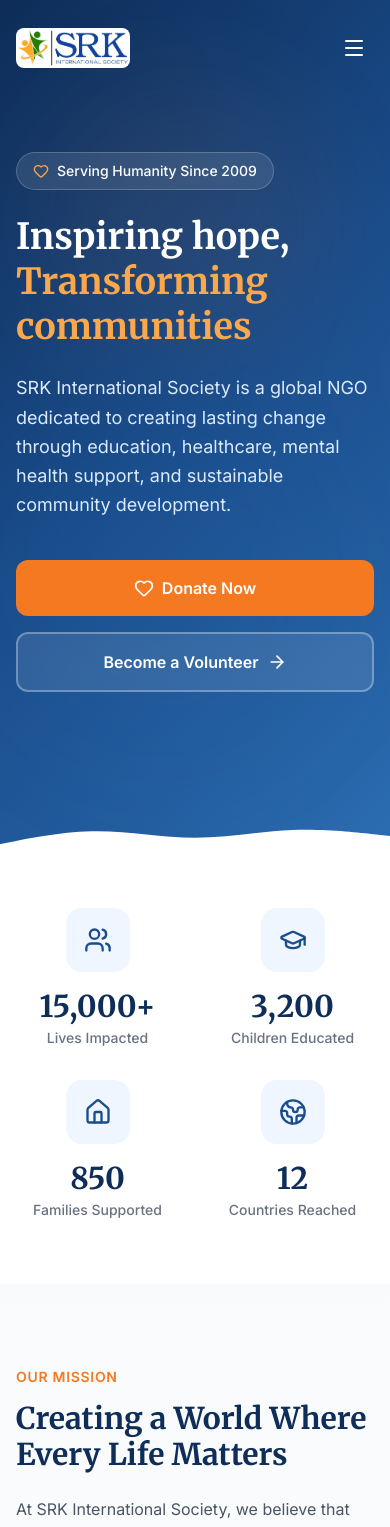
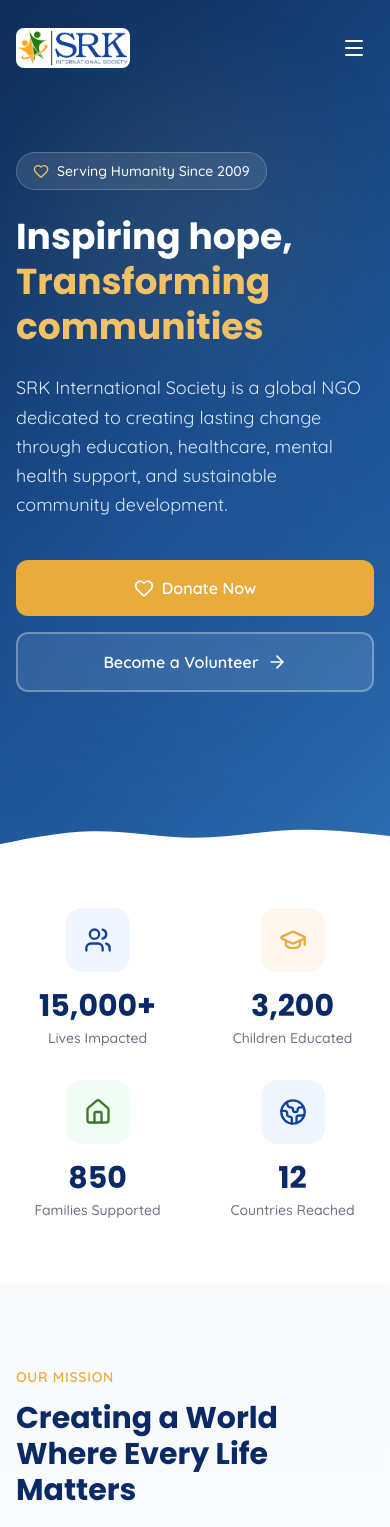
Before and after one commit to felicity0000/srk-international, a React (Vite) app: page / in a window 390 px wide. Shown: the top 1527 px of the page. Built offline with nearby package versions, Linux system fonts and the light colour scheme.

Commit message:
srk international society website

```diff
--- a/src/components/Navbar.tsx
+++ b/src/components/Navbar.tsx
@@ -110,7 +110,7 @@ export default function Navbar({ currentPage, onNavigate }: NavbarProps) {
           {/* CTA Button */}
           <button
             onClick={() => handleNav('donate')}
-            className="hidden lg:block bg-srk-orange hover:bg-orange-600 text-white font-semibold text-sm px-5 py-2.5 rounded-lg transition-all duration-300 hover:shadow-lg hover:scale-105"
+            className="hidden lg:block bg-srk-orange hover:bg-srk-orange-light text-white font-semibold text-sm px-5 py-2.5 rounded-lg transition-all duration-300 hover:shadow-lg hover:scale-105"
           >
             Donate Now
           </button>
@@ -150,7 +150,7 @@ export default function Navbar({ currentPage, onNavigate }: NavbarProps) {
             ))}
             <button
               onClick={() => handleNav('donate')}
-              className="w-full mt-3 bg-srk-orange text-white font-semibold py-3 rounded-lg text-sm hover:bg-orange-600 transition-colors"
+              className="w-full mt-3 bg-srk-orange text-white font-semibold py-3 rounded-lg text-sm hover:bg-srk-orange-light transition-colors"
             >
               Donate Now
             </button>
--- a/src/index.css
+++ b/src/index.css
@@ -1,31 +1,31 @@
-@import url('https://fonts.googleapis.com/css2?family=Inter:wght@300;400;500;600;700&family=Merriweather:wght@400;700;900&display=swap');
+@import url('https://fonts.googleapis.com/css2?family=Quicksand:wght@400;500;600;700&family=Poppins:wght@400;500;600;700;800&display=swap');
 @import "tailwindcss";
 
 @theme {
-  --color-primary-50: #e8f0fb;
-  --color-primary-100: #c5d8f5;
-  --color-primary-200: #9bbde8;
-  --color-primary-300: #6fa1db;
-  --color-primary-400: #4d8ad2;
-  --color-primary-500: #2b73c9;
-  --color-primary-600: #1e5faa;
-  --color-primary-700: #1a4f91;
-  --color-primary-800: #163f78;
-  --color-primary-900: #0e2d58;
+  --color-primary-50: #e9edf8;
+  --color-primary-100: #c7d3ee;
+  --color-primary-200: #a1b4e2;
+  --color-primary-300: #7994d6;
+  --color-primary-400: #5a7cce;
+  --color-primary-500: #3b64c5;
+  --color-primary-600: #13439f;
+  --color-primary-700: #10388a;
+  --color-primary-800: #0d2d6f;
+  --color-primary-900: #091f4d;
 
-  --color-srk-blue: #1a4d8c;
-  --color-srk-blue-dark: #0e2d58;
-  --color-srk-blue-light: #2b6cb0;
-  --color-srk-orange: #f47920;
-  --color-srk-orange-light: #f9a84d;
-  --color-srk-green: #2e7d32;
-  --color-srk-green-light: #4caf50;
-  --color-srk-yellow: #f5c518;
+  --color-srk-blue: #13439f;
+  --color-srk-blue-dark: #0a2a66;
+  --color-srk-blue-light: #3d64b8;
+  --color-srk-orange: #e9ac3c;
+  --color-srk-orange-light: #f0c165;
+  --color-srk-green: #407729;
+  --color-srk-green-light: #5c9a44;
+  --color-srk-yellow: #e9ac3c;
   --color-srk-red: #c0392b;
   --color-srk-black: #1a1a1a;
 
-  --font-sans: Inter, system-ui, sans-serif;
-  --font-heading: Merriweather, Georgia, serif;
+  --font-sans: Quicksand, system-ui, sans-serif;
+  --font-heading: Poppins, system-ui, sans-serif;
 
   --animate-fade-in-up: fadeInUp 0.6s ease-out;
   --animate-fade-in: fadeIn 0.5s ease-out;
--- a/src/pages/About.tsx
+++ b/src/pages/About.tsx
@@ -12,6 +12,12 @@ const values = [
   { icon: Users, title: 'Collaboration', desc: 'We value partnerships and collective action to create greater community impact.' },
   { icon: Trophy, title: 'Excellence', desc: 'We pursue quality, innovation, and continuous improvement in all our initiatives.' },
   { icon: Globe2, title: 'Inclusion', desc: 'We embrace diversity and create opportunities for everyone regardless of age, gender, background, or belief.' },
+];
+
+const accentColors = [
+  { wrap: 'bg-blue-50 group-hover:bg-srk-blue', icon: 'text-srk-blue group-hover:text-white' },
+  { wrap: 'bg-orange-50 group-hover:bg-srk-orange', icon: 'text-srk-orange group-hover:text-white' },
+  { wrap: 'bg-green-50 group-hover:bg-srk-green', icon: 'text-srk-green group-hover:text-white' },
 ];
 
 const partnerReasons = [
@@ -121,15 +127,18 @@ export default function About({ onNavigate }: AboutProps) {
             <h2 className="section-title mt-3">What Guides Us</h2>
           </div>
           <div className="grid sm:grid-cols-2 lg:grid-cols-4 gap-6">
-            {values.map((value, i) => (
-              <div key={i} className="value-card text-center">
-                <div className="inline-flex items-center justify-center w-14 h-14 bg-blue-50 rounded-xl mb-4 mx-auto group-hover:bg-srk-orange transition-colors duration-300">
-                  <value.icon className="text-srk-blue group-hover:text-white transition-colors duration-300" size={26} />
+            {values.map((value, i) => {
+              const accent = accentColors[i % accentColors.length];
+              return (
+                <div key={i} className="value-card text-center group">
+                  <div className={`inline-flex items-center justify-center w-14 h-14 ${accent.wrap} rounded-xl mb-4 mx-auto transition-colors duration-300`}>
+                    <value.icon className={`${accent.icon} transition-colors duration-300`} size={26} />
+                  </div>
+                  <h3 className="font-heading font-bold text-srk-blue-dark mb-2">{value.title}</h3>
+                  <p className="text-sm text-gray-500 leading-relaxed">{value.desc}</p>
                 </div>
-                <h3 className="font-heading font-bold text-srk-blue-dark mb-2">{value.title}</h3>
-                <p className="text-sm text-gray-500 leading-relaxed">{value.desc}</p>
-              </div>
-            ))}
+              );
+            })}
           </div>
         </div>
       </section>
--- a/src/pages/Donate.tsx
+++ b/src/pages/Donate.tsx
@@ -15,6 +15,12 @@ const itemCategories = [
 ];
 
 const deliveryOptions = ['I will drop it off', 'Please arrange a pickup'];
+
+const accentColors = [
+  { wrap: 'bg-blue-50 group-hover:bg-srk-blue', icon: 'text-srk-blue group-hover:text-white' },
+  { wrap: 'bg-orange-50 group-hover:bg-srk-orange', icon: 'text-srk-orange group-hover:text-white' },
+  { wrap: 'bg-green-50 group-hover:bg-srk-green', icon: 'text-srk-green group-hover:text-white' },
+];
 
 export default function Donate({ onNavigate }: DonateProps) {
   const [category, setCategory] = useState(itemCategories[0].label);
@@ -60,15 +66,18 @@ export default function Donate({ onNavigate }: DonateProps) {
             </p>
           </div>
           <div className="grid sm:grid-cols-2 lg:grid-cols-3 gap-6">
-            {itemCategories.map((item, i) => (
-              <div key={i} className="value-card group">
-                <div className="inline-flex items-center justify-center w-14 h-14 bg-blue-50 rounded-xl mb-4 group-hover:bg-srk-orange transition-colors duration-300">
-                  <item.icon className="text-srk-blue group-hover:text-white transition-colors duration-300" size={26} />
+            {itemCategories.map((item, i) => {
+              const accent = accentColors[i % accentColors.length];
+              return (
+                <div key={i} className="value-card group">
+                  <div className={`inline-flex items-center justify-center w-14 h-14 ${accent.wrap} rounded-xl mb-4 transition-colors duration-300`}>
+                    <item.icon className={`${accent.icon} transition-colors duration-300`} size={26} />
+                  </div>
+                  <div className="text-lg font-heading font-bold text-srk-blue-dark mb-1">{item.label}</div>
+                  <p className="text-sm text-gray-500 leading-relaxed">{item.desc}</p>
                 </div>
-                <div className="text-lg font-heading font-bold text-srk-blue-dark mb-1">{item.label}</div>
-                <p className="text-sm text-gray-500 leading-relaxed">{item.desc}</p>
-              </div>
-            ))}
+              );
+            })}
           </div>
         </div>
       </section>
--- a/src/pages/Home.tsx
+++ b/src/pages/Home.tsx
@@ -48,6 +48,12 @@ const programs = [
     desc: 'We nurture ethical leadership, responsible citizenship, integrity, accountability, and positive values through mentorship and community engagement.',
     image: 'https://images.pexels.com/photos/1181686/pexels-photo-1181686.jpeg?auto=compress&cs=tinysrgb&w=800',
   },
+];
+
+const accentColors = [
+  { wrap: 'bg-blue-50 group-hover:bg-srk-blue', icon: 'text-srk-blue group-hover:text-white', solid: 'text-srk-blue' },
+  { wrap: 'bg-orange-50 group-hover:bg-srk-orange', icon: 'text-srk-orange group-hover:text-white', solid: 'text-srk-orange' },
+  { wrap: 'bg-green-50 group-hover:bg-srk-green', icon: 'text-srk-green group-hover:text-white', solid: 'text-srk-green' },
 ];
 
 const testimonials = [
@@ -125,18 +131,21 @@ export default function Home({ onNavigate }: HomeProps) {
       <section className="py-16 bg-white">
         <div className="max-w-7xl mx-auto px-4 sm:px-6 lg:px-8">
           <div className="grid grid-cols-2 lg:grid-cols-4 gap-8">
-            {stats.map((stat, i) => (
+            {stats.map((stat, i) => {
+              const accent = accentColors[i % accentColors.length];
+              return (
                 <div
                   key={i}
                   className="text-center group hover:-translate-y-2 transition-all duration-300"
                 >
-                <div className="inline-flex items-center justify-center w-16 h-16 bg-blue-50 rounded-2xl mb-4 group-hover:bg-srk-orange group-hover:scale-110 transition-all duration-300">
-                  <stat.icon className="text-srk-blue group-hover:text-white transition-colors duration-300" size={28} />
+                  <div className={`inline-flex items-center justify-center w-16 h-16 ${accent.wrap} rounded-2xl mb-4 group-hover:scale-110 transition-all duration-300`}>
+                    <stat.icon className={`${accent.icon} transition-colors duration-300`} size={28} />
                   </div>
                   <div className="text-3xl md:text-4xl font-heading font-bold text-srk-blue-dark">{stat.value}</div>
                   <div className="text-sm text-gray-500 mt-1 font-medium">{stat.label}</div>
                 </div>
-            ))}
+              );
+            })}
           </div>
         </div>
       </section>
@@ -207,7 +216,9 @@ export default function Home({ onNavigate }: HomeProps) {
             </p>
           </div>
           <div className="grid md:grid-cols-2 lg:grid-cols-3 gap-8">
-            {programs.map((program, i) => (
+            {programs.map((program, i) => {
+              const accent = accentColors[i % accentColors.length];
+              return (
                 <div
                   key={i}
                   className="card group cursor-pointer"
@@ -222,7 +233,7 @@ export default function Home({ onNavigate }: HomeProps) {
                     <div className="absolute inset-0 bg-linear-to-t from-srk-blue-dark/80 to-transparent"></div>
                     <div className="absolute bottom-4 left-4">
                       <div className="bg-white rounded-xl p-3 shadow-lg inline-block">
-                      <program.icon className="text-srk-blue" size={24} />
+                        <program.icon className={accent.solid} size={24} />
                       </div>
                     </div>
                   </div>
@@ -234,7 +245,8 @@ export default function Home({ onNavigate }: HomeProps) {
                     </div>
                   </div>
                 </div>
-            ))}
+              );
+            })}
           </div>
         </div>
       </section>
--- a/src/pages/Volunteer.tsx
+++ b/src/pages/Volunteer.tsx
@@ -4,6 +4,12 @@ import { Heart, Users, GraduationCap, Stethoscope, Home as HomeIcon, CheckCircle
 interface VolunteerProps {
   onNavigate: (page: string) => void;
 }
+
+const accentColors = [
+  { wrap: 'bg-blue-50 group-hover:bg-srk-blue', icon: 'text-srk-blue group-hover:text-white' },
+  { wrap: 'bg-orange-50 group-hover:bg-srk-orange', icon: 'text-srk-orange group-hover:text-white' },
+  { wrap: 'bg-green-50 group-hover:bg-srk-green', icon: 'text-srk-green group-hover:text-white' },
+];
 
 const opportunities = [
   { icon: GraduationCap, title: 'Education Volunteer', desc: 'Teach, tutor, or mentor children in our education programs.', spots: 'Ongoing' },
@@ -85,16 +91,19 @@ export default function Volunteer({ onNavigate }: VolunteerProps) {
               <h2 className="section-title mt-3">Volunteer Roles</h2>
             </div>
             <div className="grid sm:grid-cols-2 lg:grid-cols-4 gap-6">
-              {opportunities.map((opp, i) => (
-                <div key={i} className="value-card">
-                  <div className="inline-flex items-center justify-center w-14 h-14 bg-blue-50 rounded-xl mb-4 group-hover:bg-srk-orange transition-colors duration-300">
-                    <opp.icon className="text-srk-blue group-hover:text-white transition-colors duration-300" size={26} />
+              {opportunities.map((opp, i) => {
+                const accent = accentColors[i % accentColors.length];
+                return (
+                  <div key={i} className="value-card group">
+                    <div className={`inline-flex items-center justify-center w-14 h-14 ${accent.wrap} rounded-xl mb-4 transition-colors duration-300`}>
+                      <opp.icon className={`${accent.icon} transition-colors duration-300`} size={26} />
+                    </div>
+                    <h3 className="font-heading font-bold text-srk-blue-dark mb-2">{opp.title}</h3>
+                    <p className="text-sm text-gray-500 leading-relaxed mb-3">{opp.desc}</p>
+                    <span className="inline-block text-xs font-medium text-srk-orange bg-orange-50 px-3 py-1 rounded-full">{opp.spots}</span>
                   </div>
-                  <h3 className="font-heading font-bold text-srk-blue-dark mb-2">{opp.title}</h3>
-                  <p className="text-sm text-gray-500 leading-relaxed mb-3">{opp.desc}</p>
-                  <span className="inline-block text-xs font-medium text-srk-orange bg-orange-50 px-3 py-1 rounded-full">{opp.spots}</span>
-                </div>
-              ))}
+                );
+              })}
             </div>
           </div>
 
```
Also changed, not shown: 1 other file (tests, documents, lock files or other folders). Lines whose indentation alone changed are shown as unchanged.
